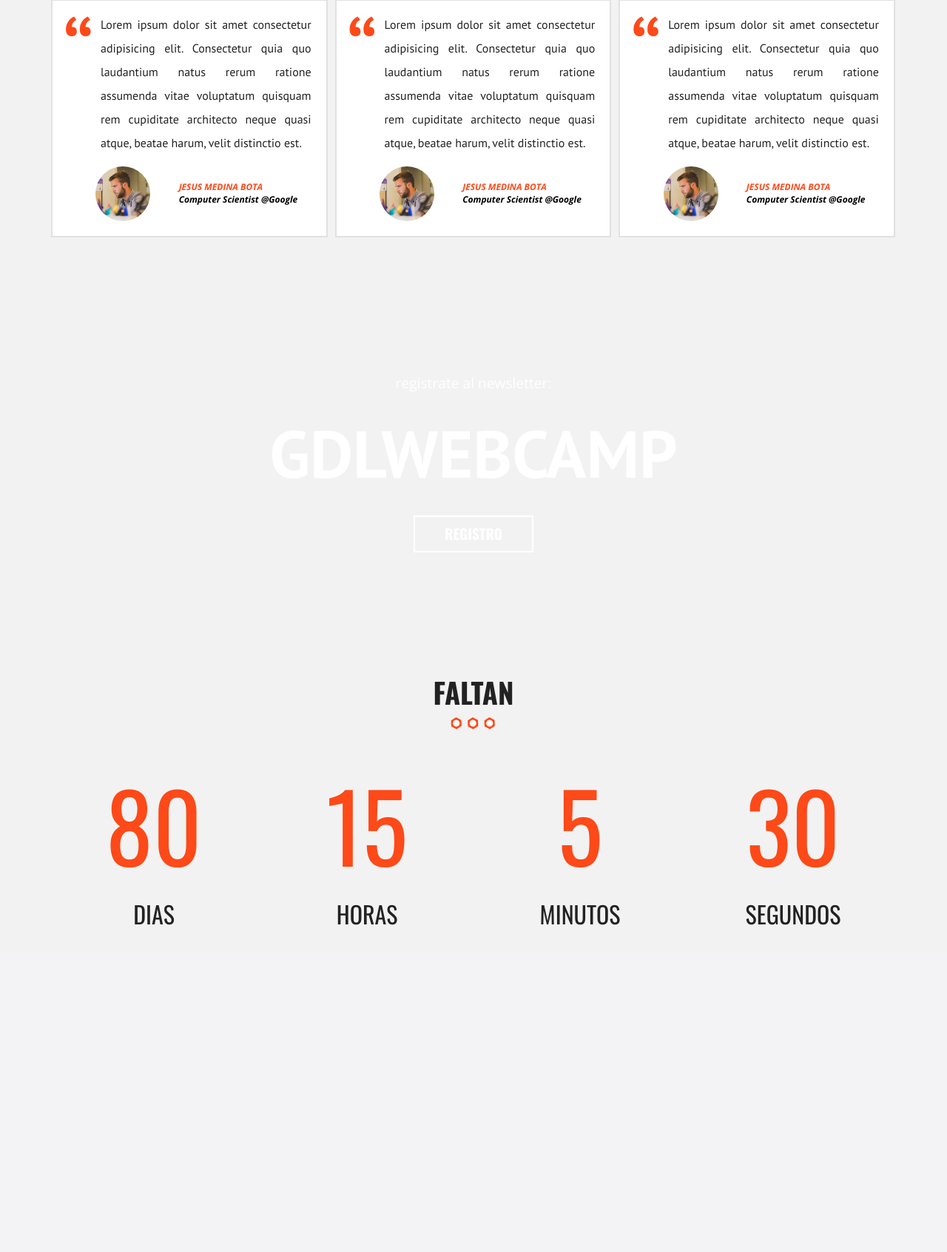
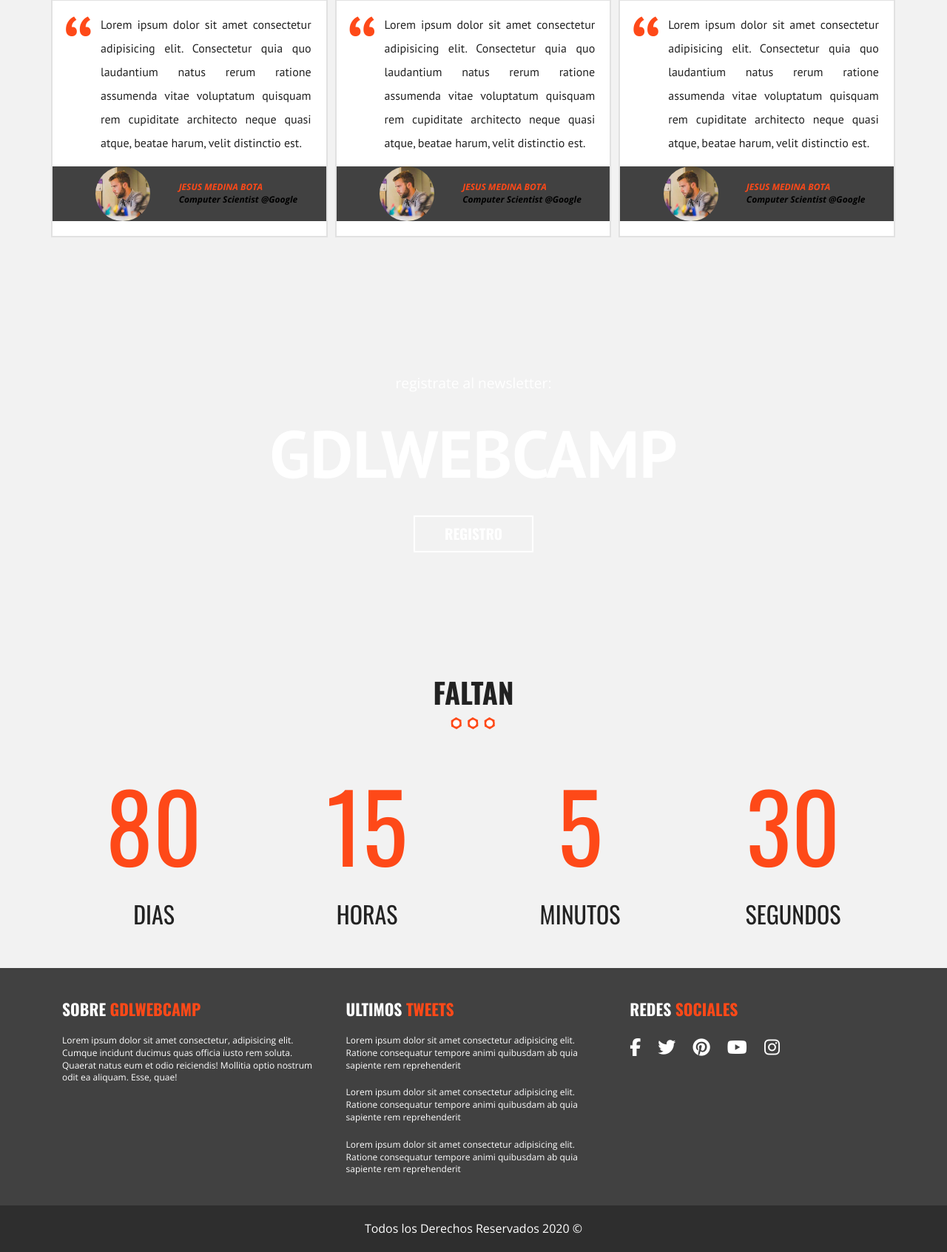
Before and after one commit to medinabotadev/web-conference, a PHP site: page / in a window 1280 px wide. Shown: the part 4686-6379 px from the top of the page at 74% size. Before the commit the page ends 5937 px from the top, so only its background shows below. Run offline with PHP 8.4, Linux system fonts and the light colour scheme; some libraries are stand-ins or nearby versions.

Commit message:
inicio finalizado

```diff
--- a/css/main.css
+++ b/css/main.css
@@ -679,6 +679,48 @@ div.cuenta-regresiva ul li{
     width: 25%;
   }
 }
+/*FOOTER*/
+footer{
+  background-color: #414141;
+  padding-top: 40px;
+  margin-top: 20px;
+}
+footer .contenedor > div{
+  color: #ffffff;
+  padding: 0 20px;
+  font-size: 12px;
+}
+@media (min-width: 768px){
+  footer .flexbox-footer{
+    display: flex;
+  }
+  footer .contenedor > div{
+    width: 33.3%;
+  }
+}
+footer h3{
+  color: #ffffff;
+  text-transform: uppercase;
+  font-family: 'Oswald', sans-serif;
+  margin-bottom: 20px;
+}
+footer h3 span{
+  color: #fe4918;
+}
+footer .ultimos-tweets li{
+  margin-bottom: 20px;
+}
+footer nav.redes-sociales{
+  text-align: left;
+}
+p.copyright{
+  background-color: #2e2e2e;
+  color: #ffffff;
+  padding: 20px 0;
+  margin: 0;
+  margin-top: 20px;
+  text-align: center;
+}
 /* ==========================================================================
    Helper classes
    ========================================================================== */
--- a/index.html
+++ b/index.html
@@ -306,23 +306,67 @@
       <p>Registrate al newsletter:</p>
       <h3>GdlWebCamp</h3>
       <a href="#" class="button transparente">Registro</a>
-    </div> <!--Contenido newsletter-->
-  </div> <!--newsletter-->
+    </div>
+    <!--Contenido newsletter-->
+  </div>
+  <!--newsletter-->
 
   <section class="seccion">
     <h2>Faltan</h2>
     <div class="cuenta-regresiva contenedor">
       <ul class="flexbox-regresiva">
-        <li><p class="numero">80</p>Dias</li>
-        <li><p class="numero">15</p>Horas</li>
-        <li><p class="numero">5</p>Minutos</li>
-        <li><p class="numero">30</p>Segundos</li>
+        <li>
+          <p class="numero">80</p>Dias
+        </li>
+        <li>
+          <p class="numero">15</p>Horas
+        </li>
+        <li>
+          <p class="numero">5</p>Minutos
+        </li>
+        <li>
+          <p class="numero">30</p>Segundos
+        </li>
       </ul>
     </div>
   </section>
 
   <footer class="site-footer">
+    <div class="flexbox-footer contenedor">
+      <div class="footer-informacion">
+        <h3>Sobre <span>GdlWebCamp</span></h3>
+        <p>Lorem ipsum dolor sit amet consectetur, adipisicing elit. Cumque incidunt ducimus quas officia iusto rem
+          soluta. Quaerat natus eum et odio reiciendis! Mollitia optio nostrum odit ea aliquam. Esse, quae!
+        </p>
+      </div>
 
+      <div class="ultimos-tweets">
+        <h3>Ultimos <span>Tweets</span></h3>
+        <ul>
+          <li>Lorem ipsum dolor sit amet consectetur adipisicing elit. Ratione consequatur tempore animi quibusdam ab
+            quia sapiente rem reprehenderit</li>
+          <li>Lorem ipsum dolor sit amet consectetur adipisicing elit. Ratione consequatur tempore animi quibusdam ab
+            quia sapiente rem reprehenderit</li>
+          <li>Lorem ipsum dolor sit amet consectetur adipisicing elit. Ratione consequatur tempore animi quibusdam ab
+            quia sapiente rem reprehenderit</li>
+        </ul>
+      </div>
+
+      <div class="menu">
+        <h3>Redes <span>Sociales</span></h3>
+        <nav class="redes-sociales">
+          <a href="#"><i class="fab fa-facebook-f"></i></a>
+          <a href="#"><i class="fab fa-twitter"></i></a>
+          <a href="#"><i class="fab fa-pinterest"></i></a>
+          <a href="#"><i class="fab fa-youtube"></i></a>
+          <a href="#"><i class="fab fa-instagram"></i></a>
+        </nav>
+      </div>
+    </div>
+
+    <p class="copyright">
+      Todos los Derechos Reservados 2020 &copy;
+    </p>
   </footer>
 
 
```
